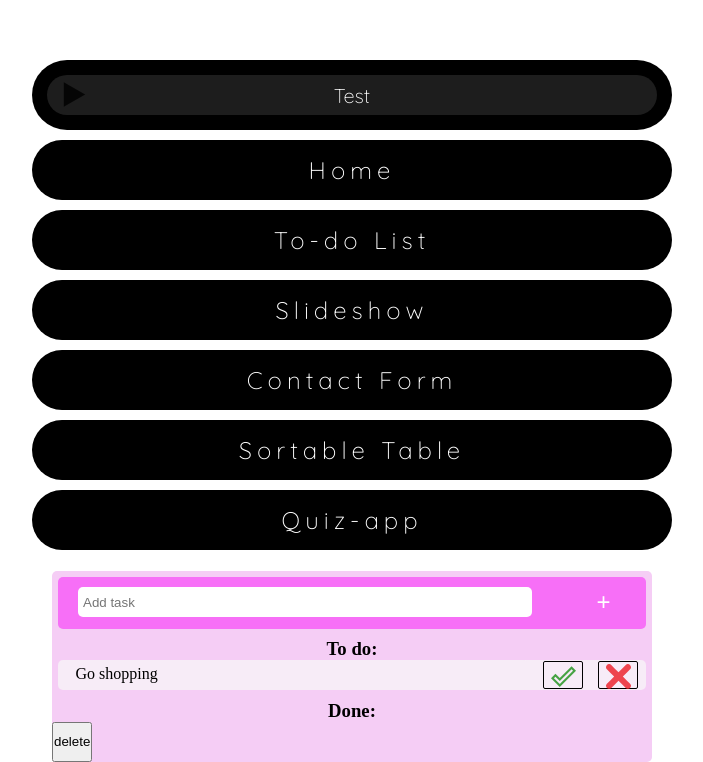
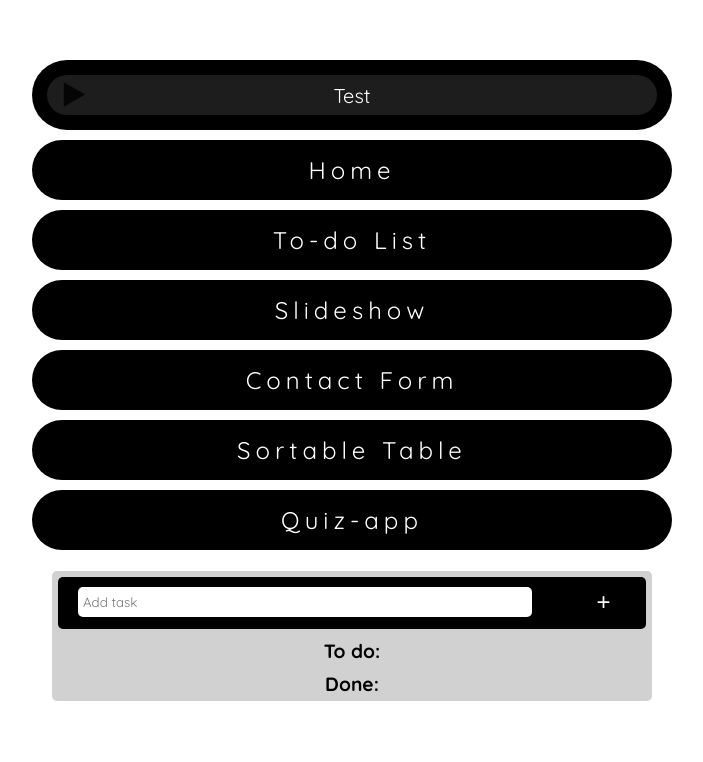
Before and after one commit to IrynaOstapenko/Tema-4-oppgave, a Vue app: page /todolist in a window 1280 px wide. Shown: the part 105-867 px from the top of the page, without its empty margins (288-991 px from the left). After the commit the page ends 806 px from the top, so only its background shows below. Built offline with nearby package versions, Linux system fonts and the light colour scheme.

Commit message:
Added todo

```diff
--- /dev/null
+++ b/src/components/DeleteIcon.vue
@@ -0,0 +1,12 @@
+<template>
+    <svg class="delete-icon" width="10" height="10" viewBox="0 0 23 23" fill="none" xmlns="http://www.w3.org/2000/svg"><g clip-path="url(#clip0_44_2)"><path d="M13.4385 0.608564L8.50001 5.54733C6.85393 3.90178 5.20732 2.25464 3.56098 0.608564C1.65644 -1.29597 -1.29571 1.65725 0.607226 3.56231C2.25384 5.20733 3.90098 6.85474 5.54573 8.50081C3.90022 10.1476 2.25406 11.7938 0.607226 13.4393C-1.29571 15.3433 1.65671 18.2957 3.56098 16.3931C5.20705 14.7465 6.85366 13.0996 8.49974 11.454L13.4382 16.3931C15.3428 18.2971 18.2957 15.3436 16.392 13.4393C14.7454 11.7927 13.0993 10.1466 11.4522 8.50028C13.099 6.85367 14.7451 5.20706 16.392 3.56072C18.296 1.65725 15.343 -1.29597 13.4382 0.609626" fill="#EC1C24"/></g><defs><clipPath id="clip0_44_2"><rect width="17" height="17" fill="white"/></clipPath></defs></svg>
+</template>
+
+<script>
+    export default {
+        props: {
+            icon: { type: String }
+        }
+    }
+
+</script>
--- /dev/null
+++ b/src/components/DoneIcon.vue
@@ -0,0 +1,11 @@
+<template>
+    <svg class="done-icon" width="24" height="24" viewBox="0 0 26 26" fill="none" xmlns="http://www.w3.org/2000/svg"><path d="M19.77 5.03001L21.17 6.43001L8.43 19.17L2.83 13.57L4.23 12.17L8.43 16.37L19.77 5.03001ZM19.77 2.20001L8.43 13.54L4.23 9.34001L0 13.57L8.43 22L24 6.43001L19.77 2.20001Z" fill="#1A9117"/></svg>
+</template>
+
+<script>
+    export default {
+        props: {
+            icon: { type: String }
+        }
+    }
+</script>
--- /dev/null
+++ b/src/components/DoneItem.vue
@@ -0,0 +1,63 @@
+<template>
+	<div class="done-item">
+		<div class="done-item__task">{{ doneTask }}</div>
+        <button class="done-item__delete-button" @click="emitRemoveFromDone">
+            <DeleteIcon />
+        </button>
+	</div>
+</template>
+
+<script>
+    import DeleteIcon from './DeleteIcon.vue'
+
+	export default {
+		components: {
+            DeleteIcon
+		},
+		props: {
+			doneTask: { type: String }
+		},
+
+		methods: {
+			emitRemoveFromDone() {
+				this.$emit('remove-from-done', this.doneTask)
+			}
+		}
+	}
+</script>
+
+<style>
+    .done-item {
+	   width: 98%;
+       margin-left: auto;
+       margin-right: auto;
+       border-radius: 5px;
+       display: flex;
+       flex-flow: row nowrap;
+       justify-content: space-between;
+	   padding-left: 0.5em;
+	   padding-right: 0.5em;
+       align-items: center;
+       align-content: center;
+       background-color: #ffff;
+	   text-decoration: line-through;
+   }
+
+   .done-item__task {
+      width: 77%;
+       height: 30px;
+       margin-left: 10px;
+       padding-top: 5px;
+       background-color: #ffff;
+       border-radius: 5px;
+   }
+
+   .done-item__delete-button {
+       height: 15px;
+       width: 15px;
+       margin-right: 7px;
+       border: none;
+       background-color: white;
+   }
+
+</style>
--- a/src/components/ToDoList.vue
+++ b/src/components/ToDoList.vue
@@ -1,61 +1,92 @@
 <template>
-    <div class="container">
+	<div class="todo-container">
 
-        <div class="container__add-task">
-            <form action="">
-                <input type="text" placeholder="Add task">
-                <button class="container__add-task__button">+</button>
-            </form>
+    	<div class="add-task">
+			<!-- Input and button cannot be inside of the <form> because the app reloads and list becomes empty immediately after a task is added             -->
+            <input class="add-task__input" type="text" placeholder="Add task" v-model="addedTask" @keyup.enter="addTask()">
+			<!-- Added keyup.enter so that pressing Enter would do the same as the + button -->
+            <button class="add-task__button" @click="addTask()">+</button>
         </div>
 
-        <h3 class="container__header-to-do">To do:</h3>
+        <h3 class="header-to-do">To do:</h3>
 
-        <div class="container__list-of-tasks">
-                <div class="container__list-of-tasks__task">
-                    <div class="container__list-of-tasks__task__item">Go shopping</div>
-                    <button class="container__list-of-tasks__task__done-button">
-                        <svg width="24" height="24" viewBox="0 0 24 24" fill="none" xmlns="http://www.w3.org/2000/svg">
-                        <path d="M19.77 5.03001L21.17 6.43001L8.43 19.17L2.83 13.57L4.23 12.17L8.43 16.37L19.77 5.03001ZM19.77 2.20001L8.43 13.54L4.23 9.34001L0 13.57L8.43 22L24 6.43001L19.77 2.20001Z" fill="#1A9117"/>
-                        </svg>
-                    </button>
-                    <button class="container__list-of-tasks__task__delete-button">
-                        <svg width="17" height="17" viewBox="0 0 17 17" fill="none" xmlns="http://www.w3.org/2000/svg"><g clip-path="url(#clip0_44_2)">
-                        <path d="M13.4385 0.608564L8.50001 5.54733C6.85393 3.90178 5.20732 2.25464 3.56098 0.608564C1.65644 -1.29597 -1.29571 1.65725 0.607226 3.56231C2.25384 5.20733 3.90098 6.85474 5.54573 8.50081C3.90022 10.1476 2.25406 11.7938 0.607226 13.4393C-1.29571 15.3433 1.65671 18.2957 3.56098 16.3931C5.20705 14.7465 6.85366 13.0996 8.49974 11.454L13.4382 16.3931C15.3428 18.2971 18.2957 15.3436 16.392 13.4393C14.7454 11.7927 13.0993 10.1466 11.4522 8.50028C13.099 6.85367 14.7451 5.20706 16.392 3.56072C18.296 1.65725 15.343 -1.29597 13.4382 0.609626" fill="#EC1C24"/></g><defs>
-                        <clipPath id="clip0_44_2"><rect width="17" height="17" fill="white"/></clipPath></defs></svg>
-                    </button>
-                </div>
-        </div>
+        <ul class="list-of-tasks">
+            <!-- Used props to separate list of tasks -->
+            <TodoItem @move-to-done="moveToDone(index)" @remove-task="removeTask(index)" v-for="(task, index) in tasks"  :task="task" />
+        </ul>
 
-        <h3 class="container__header-done">Done:</h3>
+        <h3 class="header-done">Done:</h3>
 
-        <div class="container__list-of-done">
-                <div class="container__list-of-done__task">
-                    <div class="container__list-of-done__task__item"></div>
-                    <button class="container__list-of-done__task__delete-button">delete</button>
-                </div>
-        </div>
+        <ul class="list-of-done">
+            <!-- Used props to separate list of done tasks -->
+            <DoneItem @remove-from-done="removeFromDone(index)" v-for="(doneTask, index) in doneTasks" :doneTask="doneTask" />
+        </ul>
 
     </div>
 </template>
 
 <script>
+    import DoneIcon from './DoneIcon.vue'
+    import DeleteIcon from './DeleteIcon.vue'
+    import TodoItem from './TodoItem.vue'
+    import DoneItem from './DoneItem.vue'
 
-export default {
+	export default {
+        components: {
+            DoneIcon,
+            DeleteIcon,
+            TodoItem,
+            DoneItem
+        },
+		data() {
+			return {
+				addedTask: '',
+				tasks: [],
+				doneTasks: [],
+			}
+		},
 
-}
+		methods: {
+			addTask() {
+                if (this.addedTask != '') {
+                    this.tasks.unshift(this.addedTask),
+				    this.addedTask = '';
+                }
+			},
+			// In addTask function I used unshift() instead of push() so that the newly added task would appear on top of the list
+
+			moveToDone(index) {
+				this.doneTasks.unshift(this.tasks[index])
+				this.tasks.splice(index, 1);
+			},
+
+			removeTask(index) {
+				this.tasks.splice(index, 1)
+			},
+
+			removeFromDone(index) {
+				this.doneTasks.splice(index, 1)
+			},
+		}
+	}
 </script>
 
 <style>
-    .container {
+    @import url('https://fonts.googleapis.com/css2?family=Quicksand:wght@400;700&display=swap" rel="stylesheet');
+
+	.todo-container {
         position: relative;
         width: 600px;
         margin: 1em auto auto auto;
-        background-color: #f5cdf5;
+        background-color: #D2D1D1;
         border-radius: 5px;
         padding-top: 1px;
+		padding-bottom: 5px;
+        font-family: 'Quicksand', sans-serif;
+        font-weight: 600;
     }
 
-   .container__add-task {
+   .add-task {
        position: relative;
        width: 98%;
        padding-left: 20px;
@@ -65,33 +96,31 @@ export default {
        margin-left: auto;
        margin-right: auto;
        border-radius: 5px;
-       background-color: #f76ff7;
-   }
-
-   .container__add-task form {
-       display: flex;
+       background-color: #000000;
+	   display: flex;
        flex-flow: row nowrap;
        justify-content: space-between;
        align-items: center;
    }
 
-   .container__add-task input {
+   .add-task__input {
        width: 80%;
        height: 30px;
        border: none;
        border-radius: 5px;
        padding-left: 5px;
        background-color: white;
+       font-family: 'Quicksand', sans-serif;
    }
 
-   .container__add-task input:focus {
+   .add-task__input:focus {
        outline: none;
    }
 
-   .container__add-task__button {
+   .add-task__button {
        width: 35px;
        margin-right: 25px;
-       background-color: #f76ff7;
+       background-color: #000000;
        border: none;
        border-radius: 2px;
        cursor: pointer;
@@ -99,53 +128,15 @@ export default {
        color: white;
    }
 
-   .container__add-task__button:hover {
+   .add-task__button:hover {
        background-color: white;
        color: black;
    }
 
-   .container__header-to-do, .container__header-done {
+   .header-to-do, .header-done {
        text-align: center;
        margin-top: 0.5em;
+       font-size: 1.2em;
+       font-weight: bold;
    }
-
-   .container__list-of-tasks__task {
-       width: 98%;
-       margin-left: auto;
-       margin-right: auto;
-       border-radius: 5px;
-       display: flex;
-       flex-flow: row nowrap;
-       justify-content: space-around;
-       align-items: center;
-       align-content: center;
-
-
-       background-color: #f7ecf7;
-   }
-
-   .container__list-of-tasks__task__item {
-       width: 77%;
-       height: 30px;
-       margin-left: 10px;
-       padding-top: 5px;
-       background-color: #f7ecf7;
-       border-radius: 5px;
-   }
-
-   .container__list-of-tasks__task__done-button,
-   .container__list-of-tasks__task__delete-button {
-       height: 28px;
-       padding: 2px;
-       background-color: #f7ecf7;
-       border: 1px solid black;
-       border-radius: 2px;
-       cursor: pointer;
-   }
-
-   .container__list-of-tasks__task__done-button:hover,
-   .container__list-of-tasks__task__delete-button:hover {
-       background-color: white;
-   }
-
 </style>
--- /dev/null
+++ b/src/components/TodoItem.vue
@@ -0,0 +1,82 @@
+<template>
+	<div class="todo-item">
+		<div class="todo-item__task">{{ task }}</div>
+		<button class="todo-item__done-button" @click="emitDone">
+			<DoneIcon />
+		</button>
+
+		<button class="todo-item__delete-button" @click="emitRemove">
+			<DeleteIcon />
+		</button>
+	</div>
+</template>
+
+<script>
+	import DoneIcon from './DoneIcon.vue'
+    import DeleteIcon from './DeleteIcon.vue'
+
+	export default {
+		components: {
+			DoneIcon,
+            DeleteIcon
+		},
+		props: {
+			task: { type: String }
+		},
+
+		methods: {
+			emitDone() {
+				this.$emit('move-to-done', this.task)
+			},
+			emitRemove() {
+				this.$emit('remove-task', this.task)
+			}
+		}
+	}
+</script>
+
+<style>
+   .todo-item {
+       width: 98%;
+       margin-left: auto;
+       margin-right: auto;
+	   margin-bottom: 10px;
+       border-radius: 5px;
+       display: flex;
+       flex-flow: row nowrap;
+       justify-content: space-around;
+       align-items: center;
+       align-content: center;
+       background-color: #ffff;
+   }
+
+   .todo-item__task {
+       width: 77%;
+       height: 30px;
+       margin-left: 10px;
+       padding-top: 5px;
+       background-color: #ffff;
+       border-radius: 5px;
+   }
+
+   .todo-item__done-button {
+       height: 20px;
+       width: 20px;
+       background-color: #ffff;
+       border: none;
+   }
+
+   .todo-item__delete-button {
+       height: 15px;
+       width: 15px;
+       background-color: #ffff;
+       border: none;
+       border-radius: 2px;
+       cursor: pointer;
+   }
+
+   .todo-item__delete-button:hover {
+       background-color: white;
+   }
+
+</style>
```
